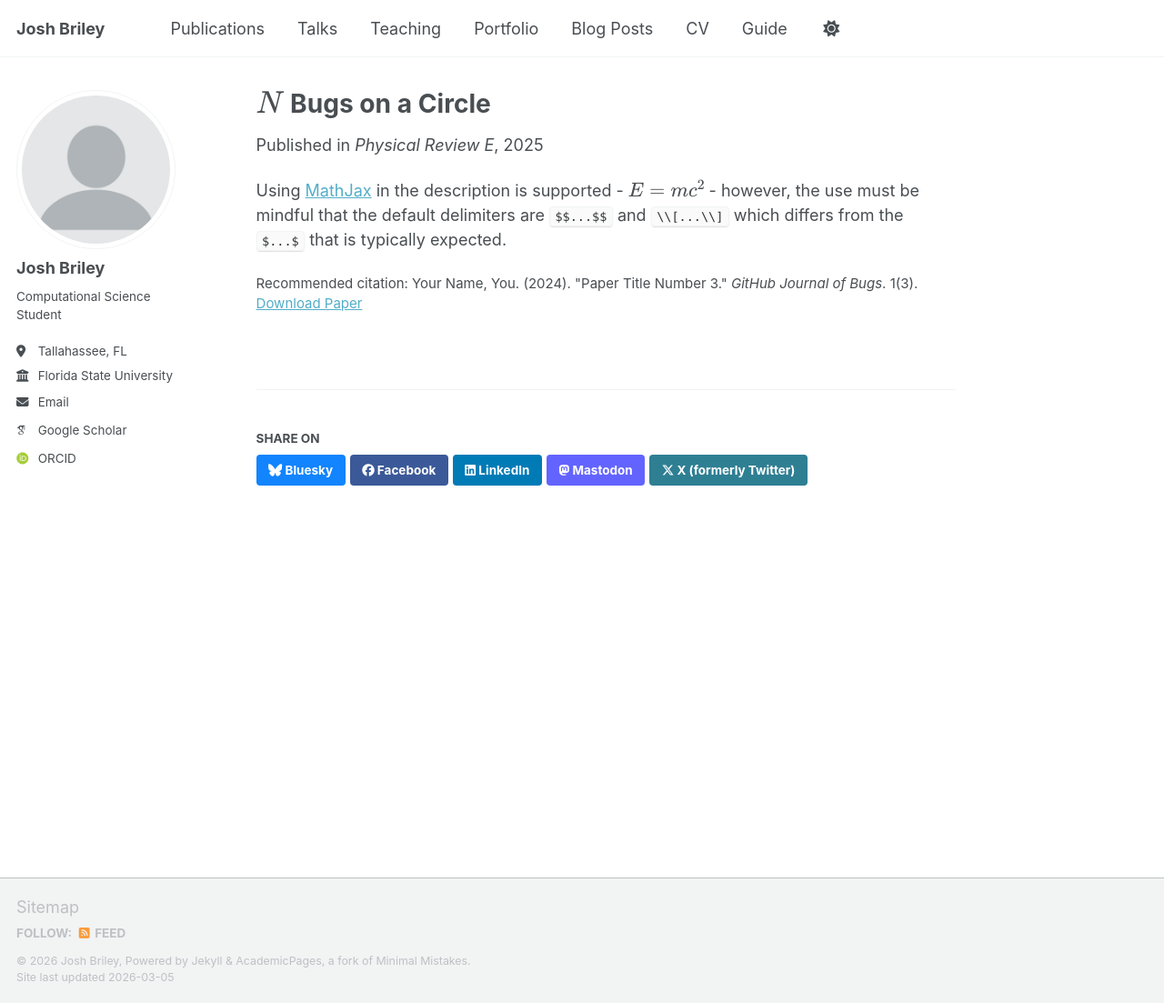
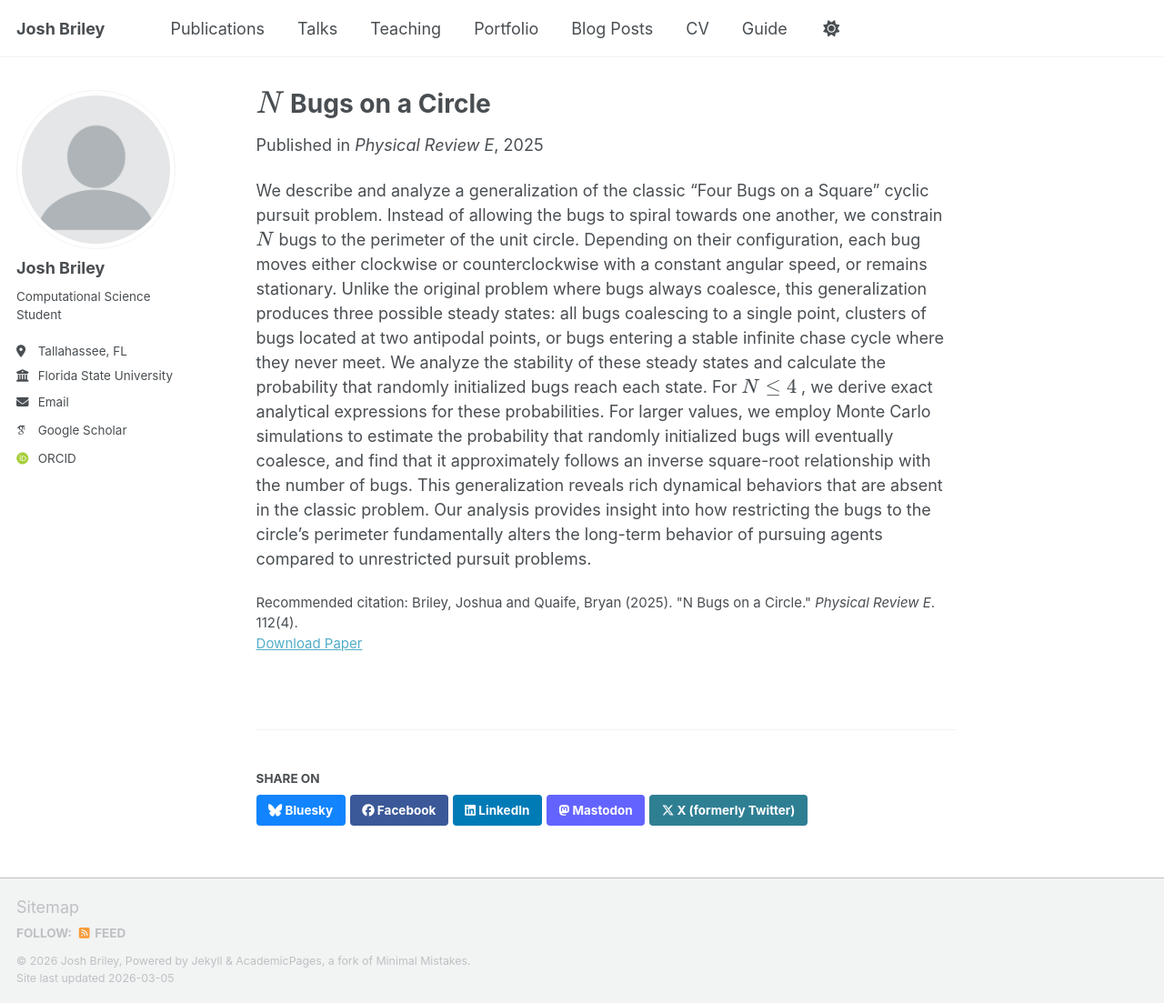
Before and after one commit to joshbriley/joshbriley.github.io, a Jekyll site: the page built from _publications/NBugsOnCircle.md, in a window 1280 px wide and 1103 px high. Shown: the whole window at 91% size. Built offline with Jekyll 4.4.1, drawn with Linux system fonts in a browser that asks for light colours; some web fonts are replaced; a script bundle is joined from its source files by our own code; library files that are not in the unit come from our copies.

Commit message:
Revise citation and update description for N Bugs on Circle
Updated citation and revised the description to analyze the dynamics of N bugs on a circle.

```diff
--- a/_publications/NBugsOnCircle.md
+++ b/_publications/NBugsOnCircle.md
@@ -7,7 +7,7 @@ excerpt: 'Something'
 date: 2025-10-30
 venue: 'Physical Review E'
 paperurl: 'https://journals.aps.org/pre/abstract/10.1103/kzrl-7bn8'
-citation: 'Your Name, You. (2024). &quot;Paper Title Number 3.&quot; <i>GitHub Journal of Bugs</i>. 1(3).'
+citation: 'Briley, Joshua and Quaife, Bryan (2025). &quot;N Bugs on a Circle.&quot; <i>Physical Review E</i>. 112(4).'
 ---
 
-Using [MathJax](https://www.mathjax.org/) in the description is supported - $$E=mc^2$$ - however, the use must be mindful that the default delimiters are `$$...$$` and `\\[...\\]` which differs from the `$...$` that is typically expected.
+We describe and analyze a generalization of the classic “Four Bugs on a Square” cyclic pursuit problem. Instead of allowing the bugs to spiral towards one another, we constrain $$N$$ bugs to the perimeter of the unit circle. Depending on their configuration, each bug moves either clockwise or counterclockwise with a constant angular speed, or remains stationary. Unlike the original problem where bugs always coalesce, this generalization produces three possible steady states: all bugs coalescing to a single point, clusters of bugs located at two antipodal points, or bugs entering a stable infinite chase cycle where they never meet. We analyze the stability of these steady states and calculate the probability that randomly initialized bugs reach each state. For $$N \leq 4$$ , we derive exact analytical expressions for these probabilities. For larger values, we employ Monte Carlo simulations to estimate the probability that randomly initialized bugs will eventually coalesce, and find that it approximately follows an inverse square-root relationship with the number of bugs. This generalization reveals rich dynamical behaviors that are absent in the classic problem. Our analysis provides insight into how restricting the bugs to the circle's perimeter fundamentally alters the long-term behavior of pursuing agents compared to unrestricted pursuit problems.
```
